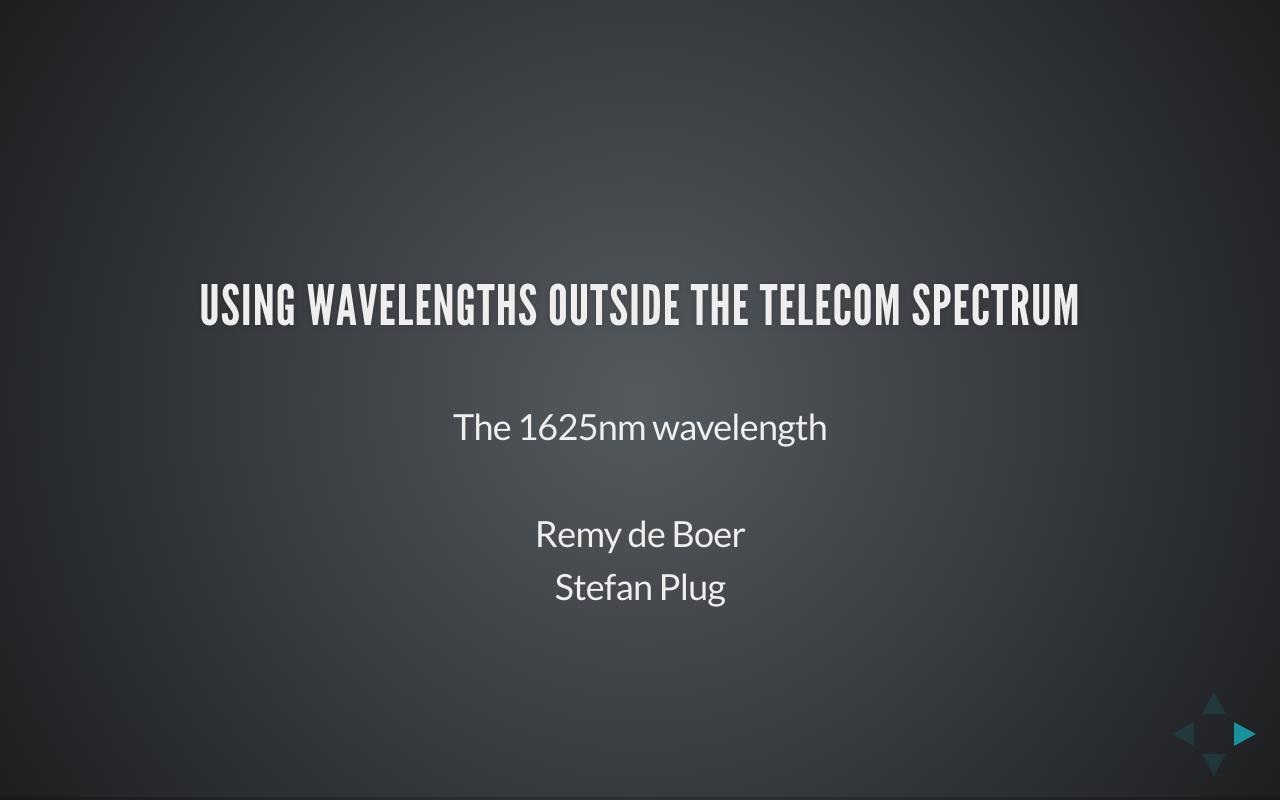
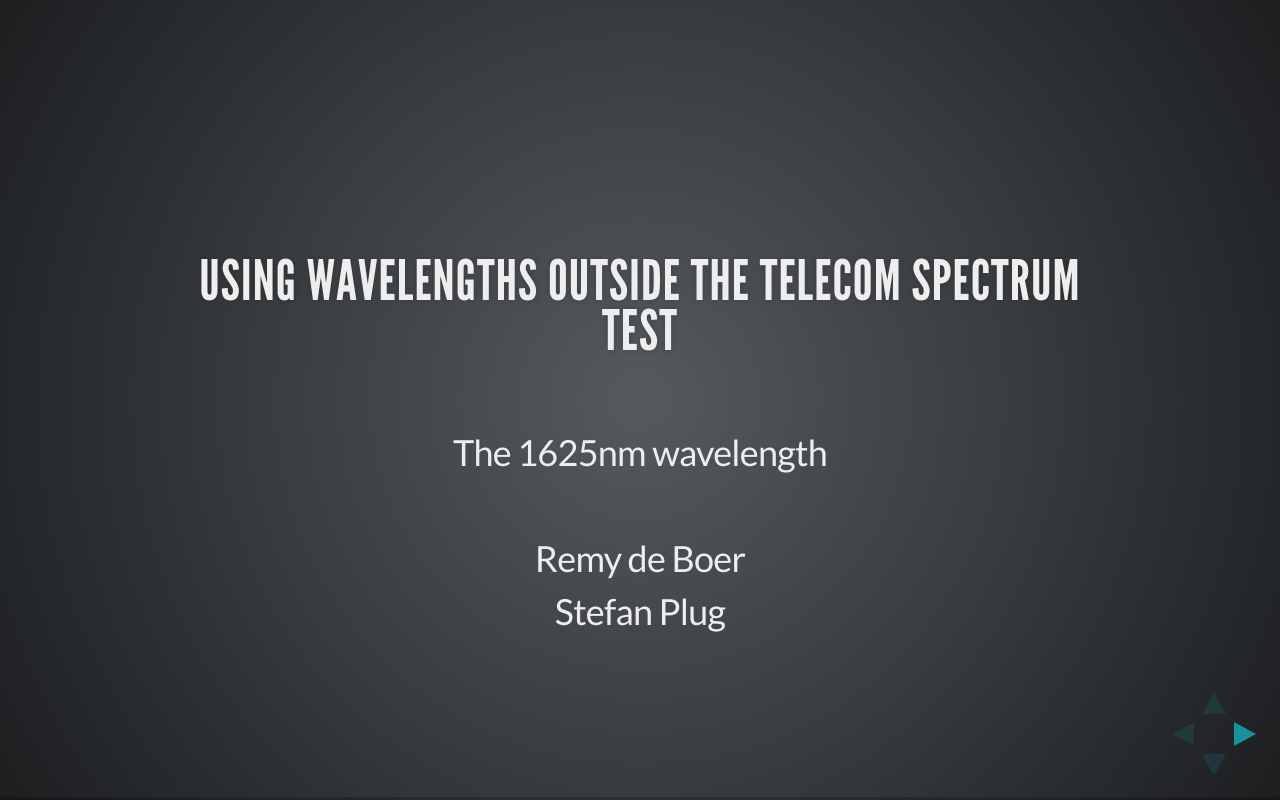
Before and after one commit to remydb/rp1, a website: page index.html in a window 1280 px wide. Drawn offline with Linux system fonts and the light colour scheme.

Commit message:
Update index.html

```diff
--- a/index.html
+++ b/index.html
@@ -41,7 +41,7 @@
         <h3>
             <br>
         </h3>
-        <h3>Using wavelengths outside the telecom spectrum<br>
+        <h3>Using wavelengths outside the telecom spectrum TEST<br>
         </h3>
         <p>
         <br>
```
